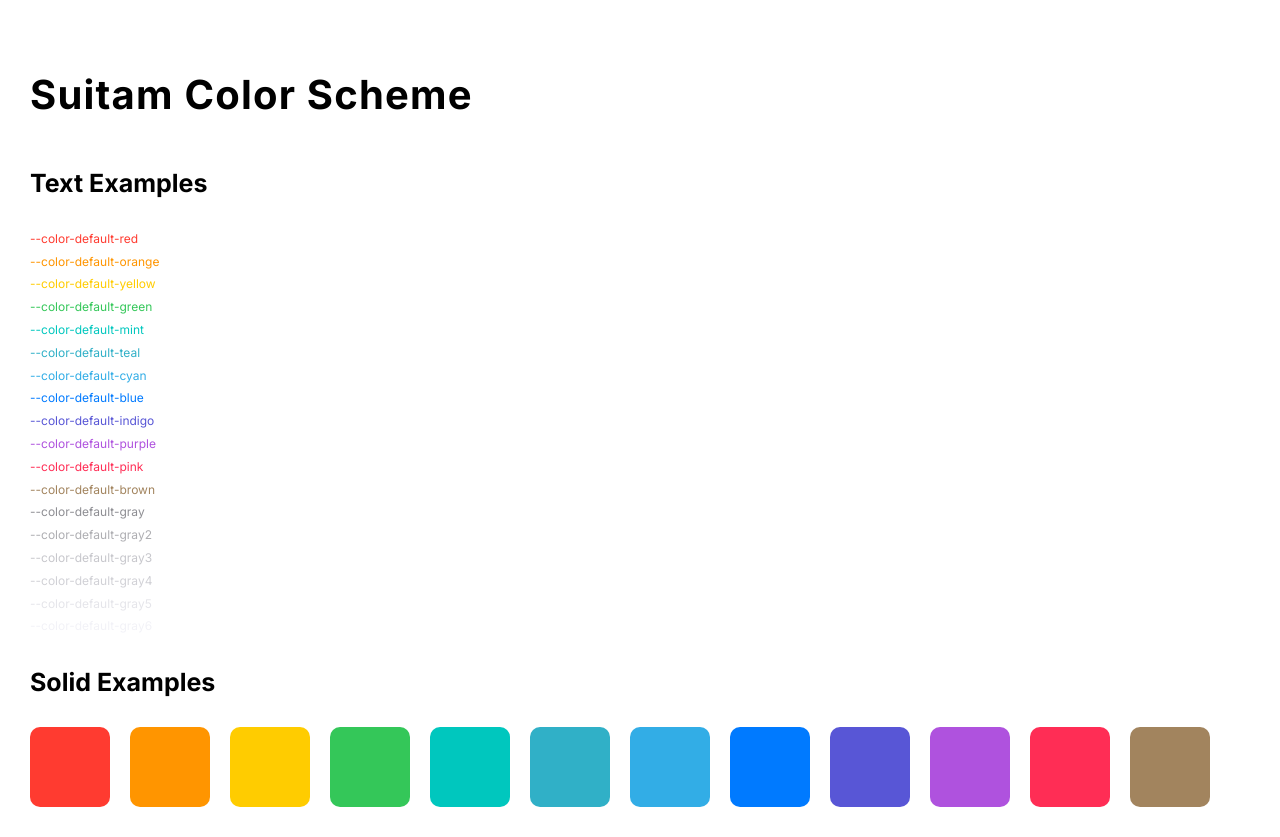
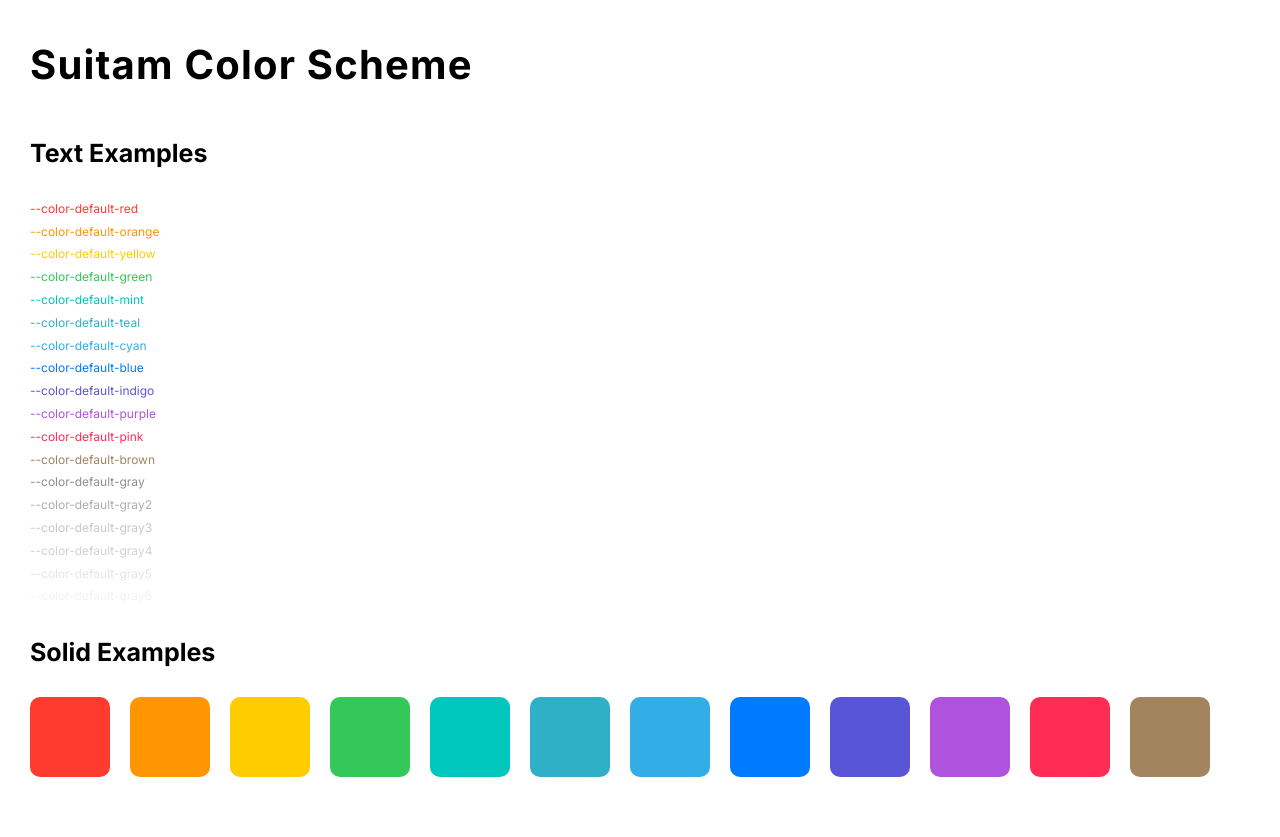
Before and after one commit to matiuschristov/suitam-education, a Django app: page /test/color-scheme/ in a window 1280 px wide. After the commit the page ends 777 px from the top, so only its background shows below. Run offline with Django 5.2, Linux system fonts and the light colour scheme.

Commit message:
fix: remove top padding from color-scheme container

```diff
--- a/static/extra.css
+++ b/static/extra.css
@@ -5,8 +5,8 @@
 }
 
 .suitam-container-color-scheme {
+    padding: 30px;
     padding-top: 0;
-    padding: 30px;
 }
 
 .color-text-example {
```
